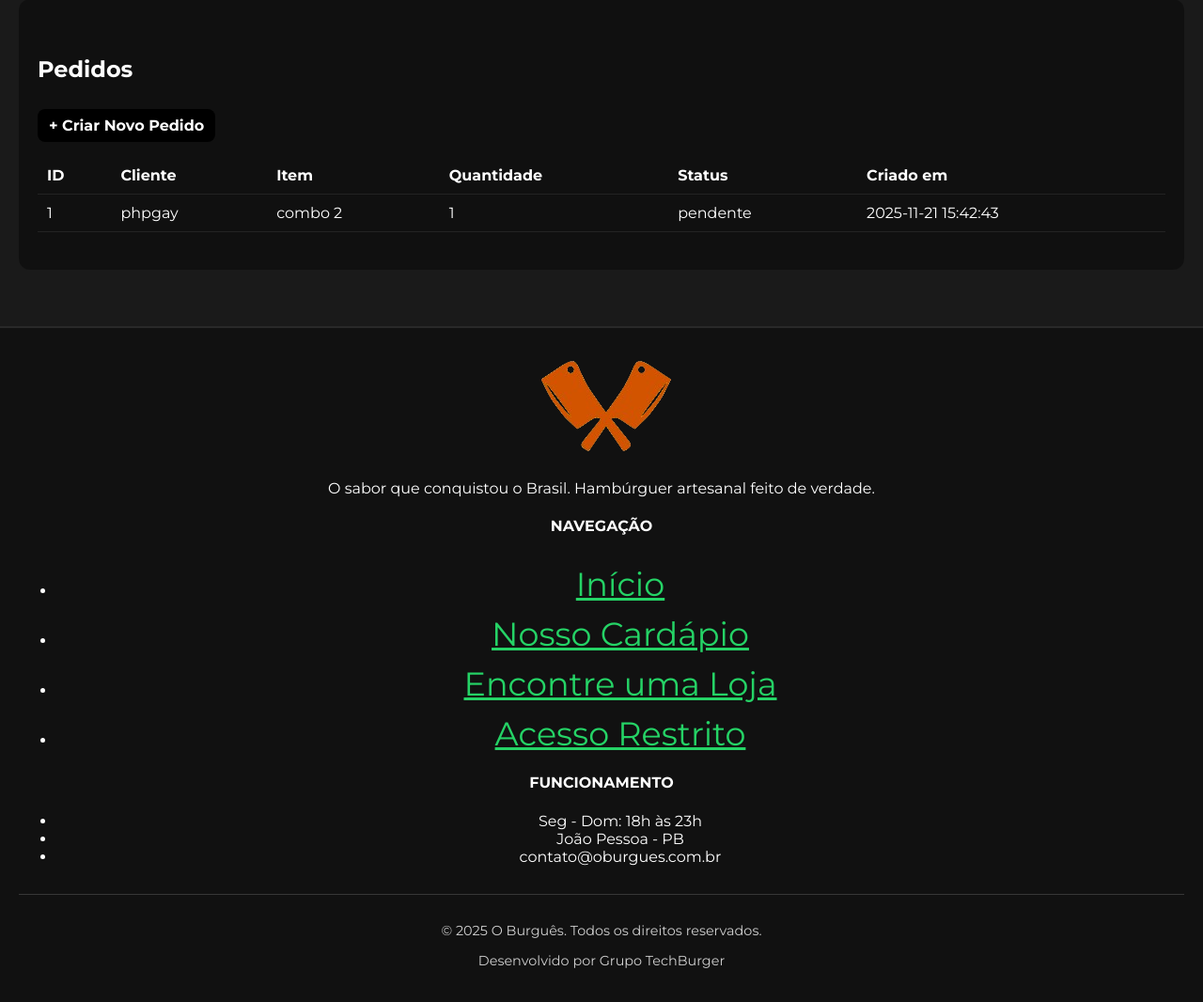
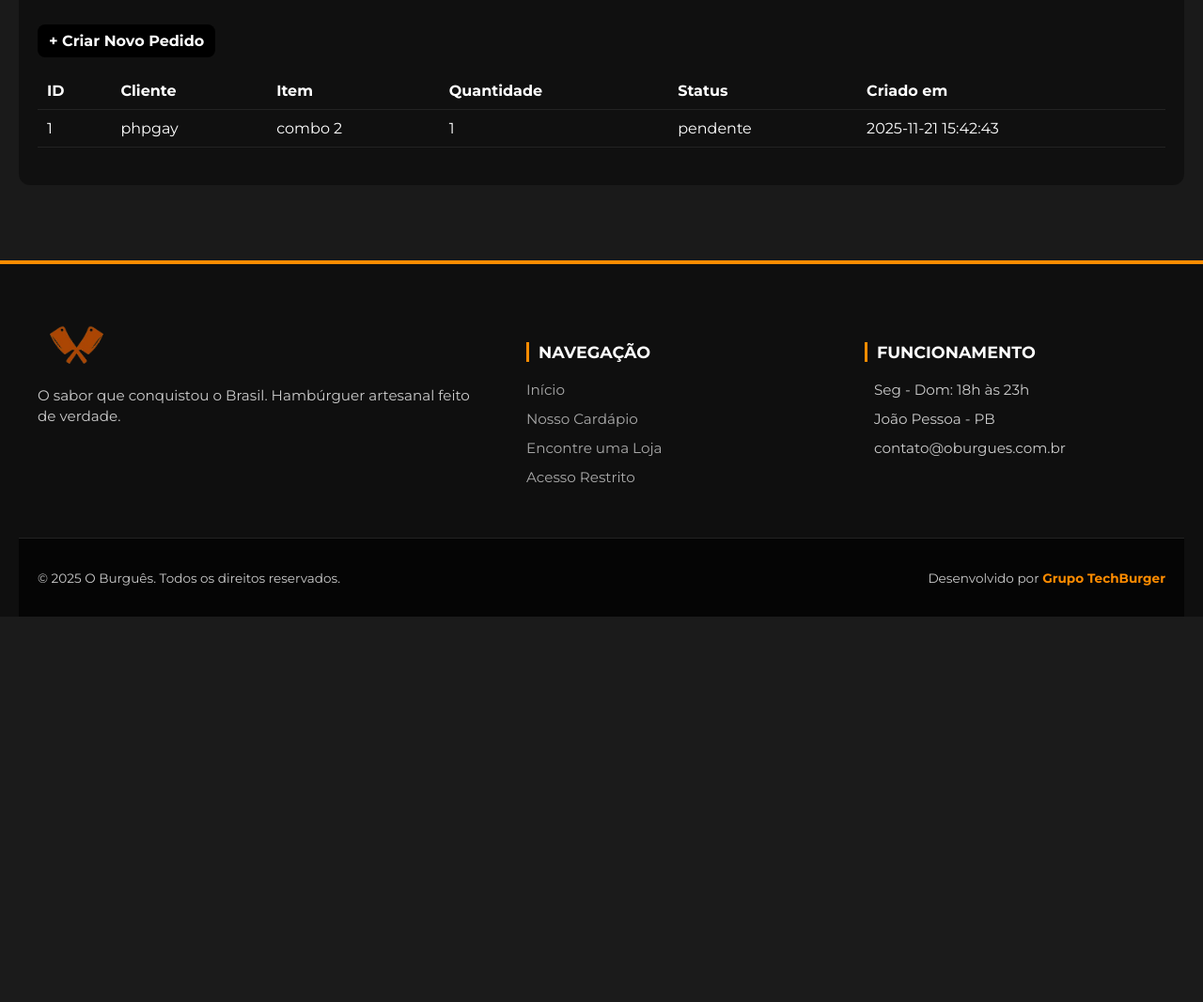
Before and after one commit to sousagbc/PHP_HAMBURGUERIA, a PHP site: page / in a window 1280 px wide. Shown: the part 2752-3818 px from the top of the page at 94% size. After the commit the page ends 3408 px from the top, so only its background shows below. Run offline with PHP 8.4, Linux system fonts and the light colour scheme; data comes from the database, SQL or seed files in the repository.

Commit message:
Update style.css

```diff
--- a/style.css
+++ b/style.css
@@ -189,29 +230,17 @@
     flex-wrap: wrap;
 }
 
-
 .texto-section3 {
     width: 45%;
     min-width: 200px;
     background: rgba(0,0,0,0.45);
     margin-left: 100px;
     margin-bottom: 100px;
-    padding-left:20px;
+    padding-left: 20px;
     border-radius: 16px;
     line-height: 1.6em;
     font-size: 1.2rem;
 }
-
-<<<<<<< HEAD
-.map-container {
-    width: 500px;
-    height: 400px;
-    padding-right: 140px;
-    border-radius: 20px;
-    padding-bottom: 100px;
-}
-=======
->>>>>>> bc0ff6072d6d2bbb82fe1a4cc3cca5473c4c703b
 
 .map_button {
     text-decoration: none;
@@ -244,133 +270,117 @@
 
 /* -------------------- FEEDBACKS -------------------- */
 
-
-
-
-
-
-
-
-
-/* -------------------- FOOTER ESTILO ORIGINAL -------------------- */
-footer {
-    background: rgba(0, 0, 0, 0.75); /* transparente sobre o vídeo */
-    color: #fff;
-    padding: 50px 20px 20px 20px;
-    margin-top: 60px;
-    backdrop-filter: blur(6px);
-    border-top: 2px solid rgba(255, 255, 255, 0.1);
+/* ================= FOOTER PROFISSIONAL ================= */
+#main-footer {
+    background-color: #0f0f0f;
+    border-top: 4px solid #FF8C00;
+    padding-top: 60px;
+    margin-top: 80px;
+    color: #ccc;
+    font-size: 0.95rem;
 }
 
-.footer-container {
+.footer-content {
+    max-width: 1200px;
+    margin: 0 auto;
     display: grid;
-    grid-template-columns: repeat(4, 1fr);
+    grid-template-columns: 1.5fr 1fr 1fr;
     gap: 40px;
-    max-width: 1200px;
-    margin: auto;
+    padding: 0 20px 40px;
 }
 
-.footer-col h3,
-.footer-col h4 {
+/* Títulos das colunas */
+.footer-column h4 {
+    color: #fff;
     font-size: 1.1rem;
-    margin-bottom: 15px;
-    color: #FF8C00; /* Laranja do tema */
+    margin-bottom: 20px;
+    border-left: 3px solid #FF8C00;
+    padding-left: 10px;
+    text-transform: uppercase;
 }
 
-/* LINKS */
-.footer-col a {
-    font-size: 1.1rem;
-    display: block;
-    color: #fff;
-    text-decoration: none;
-    margin-bottom: 8px;
-    transition: .3s;
-
+/* Coluna da Marca */
+.brand-col p {
+    margin: 15px 0;
+    line-height: 1.5;
 }
 
-.footer-col a:hover {
-    color: #FF8C00;
-    transform: translateX(4px);
+.footer-logo {
+    height: 50px;
+    opacity: 0.8;
 }
 
-/* CONTATO */
-.footer-col p {
-    margin-bottom: 6px;
-    opacity: 0.9;
+/* Ícones Sociais Redondos */
+.social-links {
+    display: flex;
+    gap: 15px;
 }
 
-/* REDES SOCIAIS */
-.social-icon {
-    display: block;
-    margin-bottom: 8px;
+.social-links a {
+    display: flex;
+    justify-content: center;
+    align-items: center;
+    width: 40px;
+    height: 40px;
+    background: #222;
+    color: #fff;
+    border-radius: 50%;
     text-decoration: none;
-    color: white;
-    transition: .3s;
+    transition: 0.3s;
 }
 
-.social-icon:hover {
-    color: #FF8C00;
-    transform: translateX(4px);
+.social-links a:hover {
+    background: #FF8C00;
+    color: #000;
+    transform: translateY(-3px);
 }
 
-/* BARRA DE BAIXO */
-.footer-bottom {
-    margin-top: 30px;
-    text-align: center;
-    border-top: 1px solid rgba(255,255,255,0.2);
-    padding-top: 15px;
-    opacity: 0.8;
-    font-size: 0.9rem;
+/* Listas de Links e Info */
+.footer-column ul {
+    list-style: none;
+    padding: 0;
 }
 
-/* RESPONSIVO */
-@media (max-width: 900px) {
-    .footer-container {
-        grid-template-columns: 1fr 1fr;
-        text-align: center;
-    }
+.footer-column ul li {
+    margin-bottom: 12px;
 }
 
-@media (max-width: 600px) {
-    .footer-container {
-        grid-template-columns: 1fr;
-    }
+.footer-column ul li a {
+    color: #aaa;
+    text-decoration: none;
+    transition: 0.3s;
 }
 
-
-/* -------------------- RESPONSIVIDADE -------------------- */
-@media (max-width: 900px) {
-    .section-flex2 {
-        flex-direction: column-reverse;
-        text-align: center;
-    }
-
-    .texto-section2 {
-        text-align: center;
-    }
-
-    .texto-section2 h2 {
-        text-align: center;
-    }
-
-    .footer-container {
-        flex-direction: column;
-        align-items: center;
-    }
+.footer-column ul li a:hover {
+    color: #FF8C00;
+    padding-left: 5px;
 }
 
-
-
-@media (max-width: 600px) {
-    .footer-container {
-        flex-direction: column;
-    }
-
-    .section-flex, .section-flex2 {
-        padding: 20px 10px;
-    }
+/* Ícones na lista de info */
+.info-list i {
+    color: #FF8C00;
+    margin-right: 10px;
+    width: 20px;
+    text-align: center;
 }
 
+/* Barra Inferior */
+.footer-bottom {
+    background: #050505;
+    padding: 20px;
+    text-align: center;
+    font-size: 0.85rem;
+    border-top: 1px solid #222;
+    display: flex;
+    justify-content: space-between;
+    max-width: 1200px;
+    margin: 0 auto;
+}
+
+.dev-credits span {
+    color: #FF8C00;
+    font-weight: bold;
+}
 
 /* ⭐ HERO */
 .hero {
@@ -406,46 +418,12 @@
     text-shadow: 0px 0px 20px rgba(0,0,0,0.7);
 }
 
-
-
-
-/* Ajuste do vídeo para aparecer atrás */
-.video-bg video {
-    z-index: -1;
-}
-
-
-footer {
-  background: #111;
-  color: white;
-  padding: 20px;
-  text-align: center;
-}
-
-footer a {
-  color: #25D366; /* cor do WhatsApp */
-  font-size: 35px;
-  margin-top: 10px;
-  display: inline-block;
-}
-
-footer a:hover {
-  opacity: 0.7;
-}
-
-
-.hero-content {
-    animation: fadeIn 1.5s ease forwards;
-    opacity: 0;
-}
-
 @keyframes fadeIn {
     from { opacity: 0; transform: translateY(20px); }
     to { opacity: 1; transform: translateY(0); }
 }
 
-
-
+/* -------------------- MAPA -------------------- */
 .map-card {
     width: 90%;
     max-width: 800px;
```
Also changed, not shown: other parts of style.css (+168 -44 lines).
